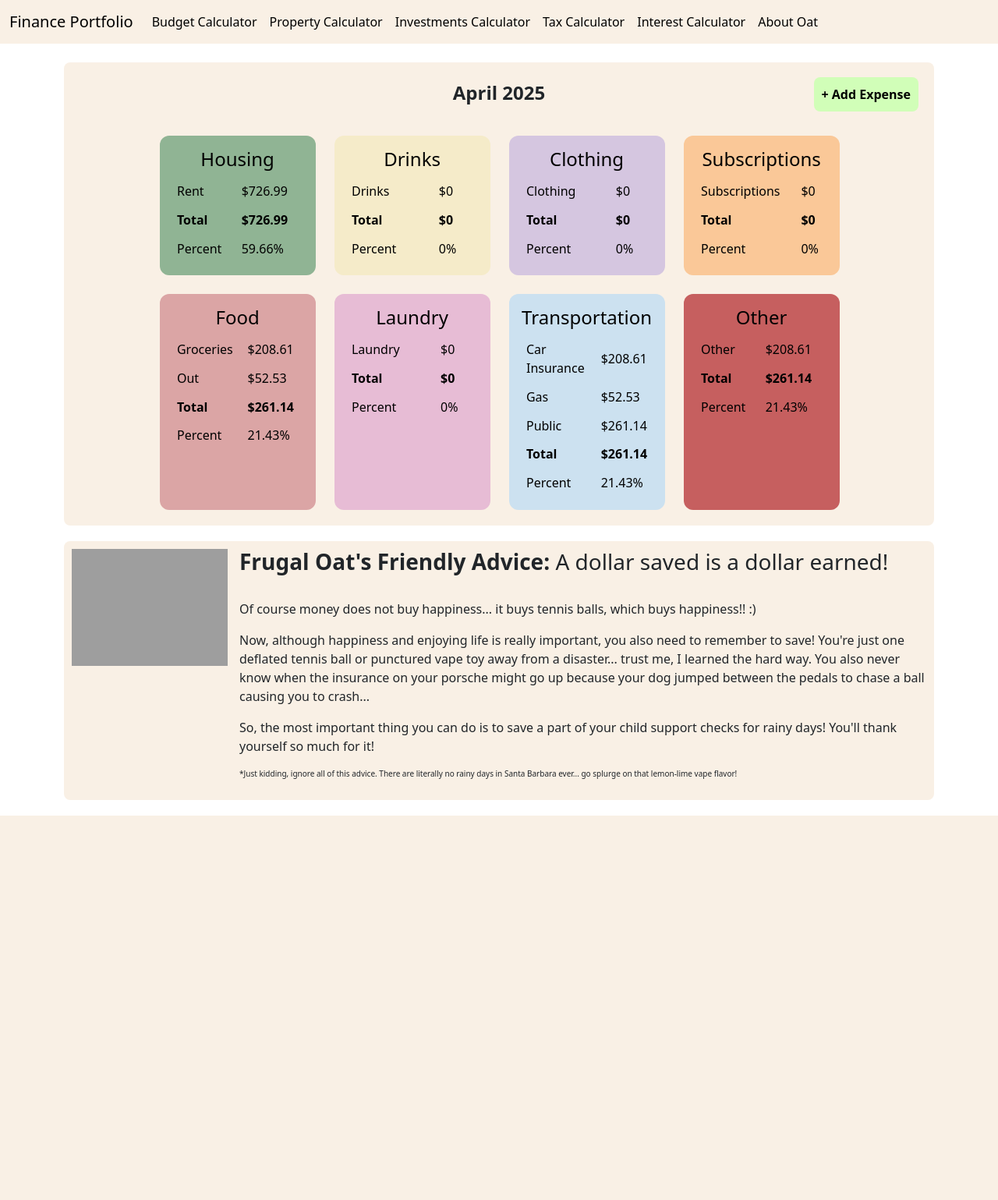
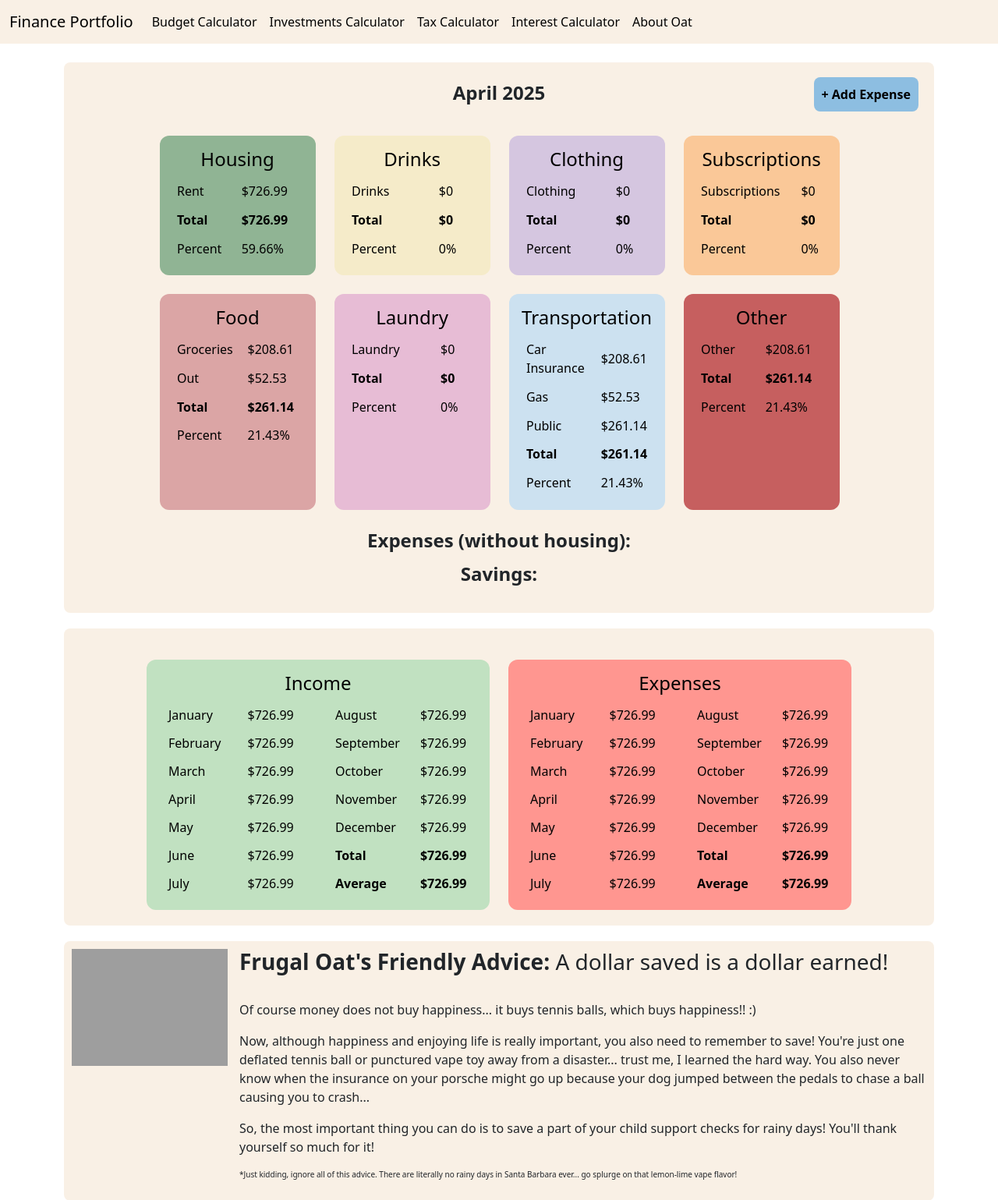
Before and after one commit to AbieSafdie171/OatFinanceApp, a Flask app: page /budget_calculator in a window 1280 px wide. Shown: the top 1539 px of the page at 78% size. Before the commit the page ends 1046 px from the top, so only its background shows below. Run offline with Flask 3, Linux system fonts and the light colour scheme; some libraries are stand-ins or nearby versions; grey boxes are pictures that could not be loaded.

Commit message:
budget skeleton 2

```diff
--- a/static/css/budget.css
+++ b/static/css/budget.css
@@ -15,6 +15,86 @@
 }
 
 /*------------------------------------------------------------*/
+/*EXPENSES DIV */
+
+
+.expenses-div {
+  background-color: #f9f0e5;
+  padding: 20px;
+  border-radius: 8px;
+  width: 100%;
+  box-sizing: border-box;
+  margin-bottom: 20px;
+  display: flex;
+  flex-direction: column;
+  align-items: center; /* center everything horizontally */
+}
+
+/*------------------------------------------------------------*/
+
+/*EXPENSES TABLE*/
+
+.expenses-table {
+  margin-top: 20px; /* spacing between title and grid */
+  margin-left: 0%;
+  display: flex;
+  flex-wrap: wrap;
+  justify-content: center;
+
+  gap: 1.5rem;
+  width: 100%;
+  max-width: 1000px;
+}
+
+.expense-category {
+  background-color: #90b494;
+  border-radius: 12px;
+  padding: 1rem;
+  color: #000;    /* Text Color*/
+  width: 440px;
+  box-sizing: border-box;
+}
+
+
+.expense-category h4 {
+  text-align: center;
+  margin-bottom: 0.5rem;
+}
+
+table {
+  width: 100%;
+  border-collapse: collapse;
+}
+
+td, th {
+  padding: 0.4rem;
+  text-align: left;
+}
+
+.income { background-color: #C1E1C1; }
+.expenses { background-color: #ff9690; }          /* pinkish */
+
+th {
+  font-weight: bold;
+}
+
+
+.two-column-table {
+  display: flex;
+  gap: 20px;
+  justify-content: flex-start;
+}
+
+.two-column-table table {
+  border-collapse: collapse;
+}
+
+.two-column-table td, .two-column-table th {
+  padding: 6px 12px;
+  text-align: left;
+}
+
+/*------------------------------------------------------------*/
 /*MONTH LABEL*/
 
 .text-content-top {
@@ -29,19 +109,13 @@
   font-size: 24px;
 }
 
-.text-content-top h4 {
-  text-align: center;
-  width: 100%;
-  font-size: 24px;
-}
-
 /*EXPENSE BUTTON*/
 
 .add-expense-btn {
   display: flex;
   float: right; /* Align the button to the right */
   padding: 10px 10px;
-  background-color: #d1feb8;
+  background-color: #8dbee1;
   width: auto;
   color: black;
   border: none;
@@ -56,7 +130,7 @@
 }
 
 .add-expense-btn:hover {
-  background-color: #7da384;
+  background-color: #8d8ee1;
 }
 
 
@@ -114,6 +188,19 @@ th {
   font-weight: bold;
 }
 
+.text-content-bottom {
+  margin-top: 25px;
+  width: 100%;
+}
+
+.text-content-bottom  h3 {
+  text-align: center;
+  width: 100%;
+  margin-bottom: 15px;
+  font-size: 24px;
+}
+
+
 /*------------------------------------------------------------*/
 /*OAT FRIENDLY TIP*/
 
--- a/templates/base.html
+++ b/templates/base.html
@@ -33,9 +33,6 @@
                         <a href="{{ url_for('budget_calculator') }}" class="nav-link">Budget Calculator</a>
                     </li>
                     <li class="nav-item">
-                        <a href="{{ url_for('property_calculator') }}" class="nav-link">Property Calculator</a>
-                    </li>
-                    <li class="nav-item">
                         <a href="{{ url_for('investments_calculator') }}" class="nav-link">Investments Calculator</a>
                     </li>
                     <li class="nav-item">
--- a/templates/budget_calculator.html
+++ b/templates/budget_calculator.html
@@ -93,7 +93,73 @@
 
         </div>
 
+        <div class="text-content-bottom">
+            <h3><b>Expenses (without housing): </b></h3>
+            <h3><b>Savings: </b></h3>
+        </div>
+
     </div>
+
+    <div class="expenses-div">
+        <div class="expenses-table">
+            <div class="expense-category income">
+                <h4>Income</h4>
+                <div class="two-column-table">
+                    <table>
+                        <tbody>
+                            <tr><td>January</td><td>$726.99</td></tr>
+                            <tr><td>February</td><td>$726.99</td></tr>
+                            <tr><td>March</td><td>$726.99</td></tr>
+                            <tr><td>April</td><td>$726.99</td></tr>
+                            <tr><td>May</td><td>$726.99</td></tr>
+                            <tr><td>June</td><td>$726.99</td></tr>
+                            <tr><td>July</td><td>$726.99</td></tr>
+                        </tbody>
+                    </table>
+                    <table>
+                        <tbody>
+                            <tr><td>August</td><td>$726.99</td></tr>
+                            <tr><td>September</td><td>$726.99</td></tr>
+                            <tr><td>October</td><td>$726.99</td></tr>
+                            <tr><td>November</td><td>$726.99</td></tr>
+                            <tr><td>December</td><td>$726.99</td></tr>
+                            <tr><th>Total</th><th>$726.99</th></tr>
+                            <tr><th>Average</th><th>$726.99</th></tr>
+                        </tbody>
+                    </table>
+                </div>
+            </div>
+
+            <div class="expense-category expenses">
+                <h4>Expenses</h4>
+                <div class="two-column-table">
+                    <table>
+                        <tbody>
+                            <tr><td>January</td><td>$726.99</td></tr>
+                            <tr><td>February</td><td>$726.99</td></tr>
+                            <tr><td>March</td><td>$726.99</td></tr>
+                            <tr><td>April</td><td>$726.99</td></tr>
+                            <tr><td>May</td><td>$726.99</td></tr>
+                            <tr><td>June</td><td>$726.99</td></tr>
+                            <tr><td>July</td><td>$726.99</td></tr>
+                        </tbody>
+                    </table>
+                    <table>
+                        <tbody>
+                            <tr><td>August</td><td>$726.99</td></tr>
+                            <tr><td>September</td><td>$726.99</td></tr>
+                            <tr><td>October</td><td>$726.99</td></tr>
+                            <tr><td>November</td><td>$726.99</td></tr>
+                            <tr><td>December</td><td>$726.99</td></tr>
+                            <tr><th>Total</th><th>$726.99</th></tr>
+                            <tr><th>Average</th><th>$726.99</th></tr>
+                        </tbody>
+                    </table>
+                </div>
+            </div>
+        </div>
+    </div>
+
 
 
     <div class="budget-oat">
```
